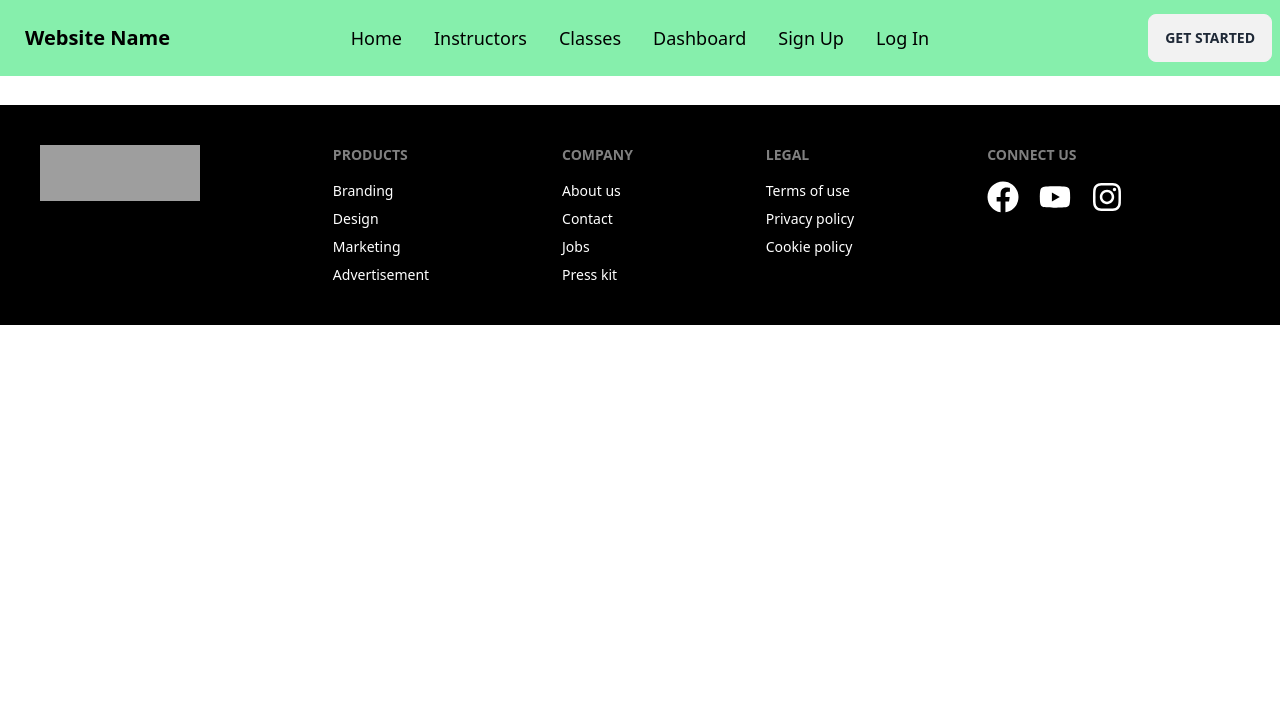
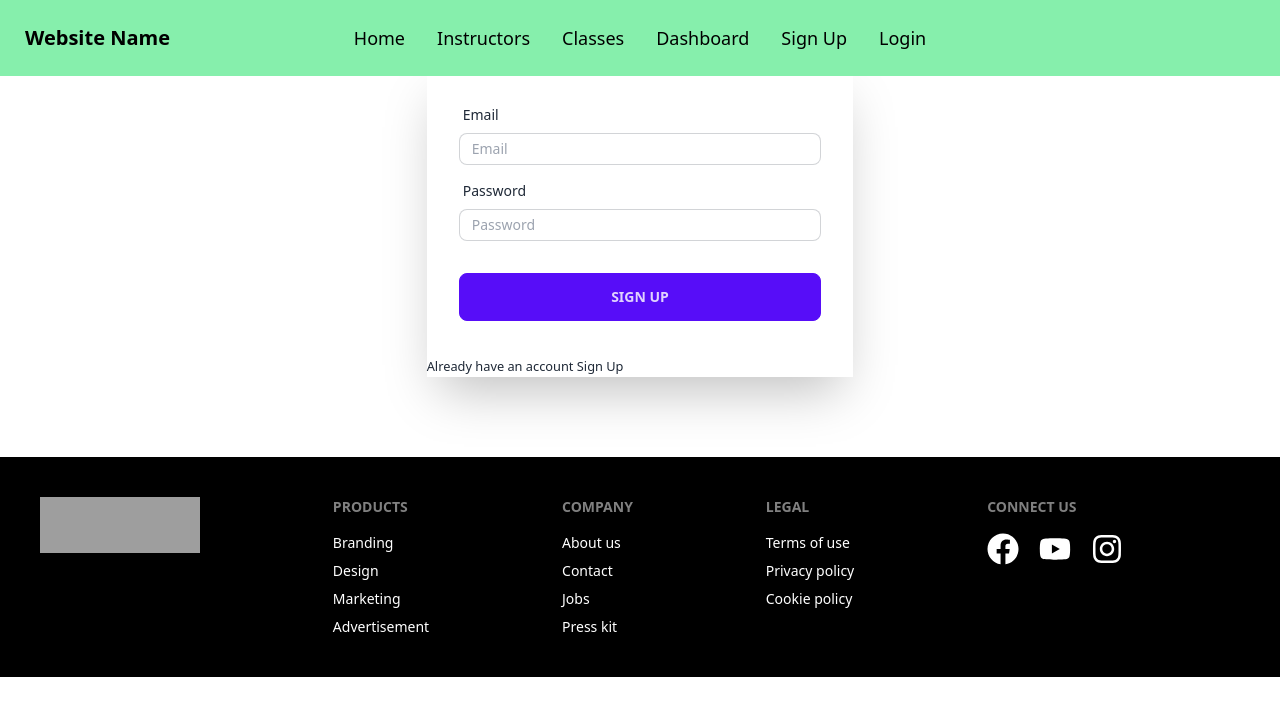
Before and after one commit to aminulislam2002/game-genious-institute, a React (Vite) app: page /logIn in a window 1280 px wide. Shown: the top 716 px of the page. Built offline with nearby package versions, Linux system fonts and the light colour scheme; no server answers; grey boxes are pictures that could not be loaded.

Commit message:
signup and signin method add

```diff
--- a/src/main.jsx
+++ b/src/main.jsx
@@ -3,11 +3,14 @@ import ReactDOM from "react-dom/client";
 import { RouterProvider } from "react-router-dom";
 import "./index.css";
 import router from "./routes/Route";
+import AuthProvider from "./providers/AuthProvider";
 
 ReactDOM.createRoot(document.getElementById("root")).render(
   <React.StrictMode>
-    <div className="max-w-screen-xl mx-auto">
-      <RouterProvider router={router} />
-    </div>
+    <AuthProvider>
+      <div className="max-w-screen-xl mx-auto">
+        <RouterProvider router={router} />
+      </div>
+    </AuthProvider>
   </React.StrictMode>
 );
--- a/src/pages/Shared/NavBar/NavBar.jsx
+++ b/src/pages/Shared/NavBar/NavBar.jsx
@@ -1,6 +1,16 @@
+import { useContext } from "react";
 import { Link } from "react-router-dom";
+import { AuthContext } from "../../../providers/AuthProvider";
 
 const NavBar = () => {
+  const { user, logOutUser } = useContext(AuthContext);
+
+  const handleLogOut = () => {
+    logOutUser()
+      .then(() => {})
+      .catch((error) => console.log(error));
+  };
+
   const navOptions = (
     <>
       <li>
@@ -18,9 +28,19 @@ const NavBar = () => {
       <li>
         <Link to="/signUp">Sign Up</Link>
       </li>
-      <li>
-        <Link to="/logIn">Log In</Link>
-      </li>
+      {user ? (
+        <>
+          <button onClick={handleLogOut} className="btn btn-ghost">
+            LogOut
+          </button>
+        </>
+      ) : (
+        <>
+          <li>
+            <Link to="/logIn">Login</Link>
+          </li>
+        </>
+      )}
     </>
   );
 
@@ -49,9 +69,7 @@ const NavBar = () => {
         <div className="navbar-center hidden lg:flex">
           <ul className="menu menu-horizontal px-1 text-lg">{navOptions}</ul>
         </div>
-        <div className="navbar-end">
-          <a className="btn">Get started</a>
-        </div>
+        <div className="navbar-end">{user && <a className="btn">{user?.displayName}</a>}</div>
       </div>
       <hr />
     </>
--- a/src/pages/SignIn/SignIn.jsx
+++ b/src/pages/SignIn/SignIn.jsx
@@ -1,8 +1,80 @@
+import { useContext } from "react";
+import { useForm } from "react-hook-form";
+import { AuthContext } from "../../providers/AuthProvider";
+import { Link, useNavigate } from "react-router-dom";
+import Swal from "sweetalert2";
+
 const SignIn = () => {
+  const { register, handleSubmit } = useForm();
+
+  const { logInUser } = useContext(AuthContext);
+  const navigate = useNavigate();
+  const from = location.state?.from?.pathname || "/";
+
+  const onSubmit = (data) => {
+    console.log(data);
+    logInUser(data.email, data.password).then((result) => {
+      const user = result.user;
+      console.log(user);
+      Swal.fire({
+        title: "User Login Successful.",
+        showClass: {
+          popup: "animate__animated animate__fadeInDown",
+        },
+        hideClass: {
+          popup: "animate__animated animate__fadeOutUp",
+        },
+      });
+      navigate(from, { replace: true });
+    });
+  };
+
   return (
-    <div>
-      <h1>Sign In</h1>
-    </div>
+    <>
+      <div>
+        <div className="w-4/12 mx-auto mt-16 shadow-2xl bg-base-100">
+          <form onSubmit={handleSubmit(onSubmit)} className="card-body">
+            <div className="form-control">
+              <label className="label">
+                <span className="label-text">Email</span>
+              </label>
+              <input
+                type="email"
+                {...register("email", { required: true })}
+                name="email"
+                placeholder="Email"
+                className="input input-bordered input-sm"
+              />
+            </div>
+            <div className="form-control">
+              <label className="label">
+                <span className="label-text">Password</span>
+              </label>
+              <input
+                type="password"
+                {...register("password", {
+                  required: true,
+                  minLength: 6,
+                  maxLength: 20,
+                  pattern: /(?=.*[A-Z])(?=.*[!@#$&*])(?=.*[0-9])(?=.*[a-z])/,
+                })}
+                placeholder="Password"
+                className="input input-bordered input-sm"
+              />
+            </div>
+
+            <div className="form-control mt-6">
+              <input className="btn btn-primary" type="submit" value="Sign Up" />
+            </div>
+          </form>
+          <p>
+            <small>
+              Already have an account <Link to="/signUp">Sign Up</Link>
+            </small>
+          </p>
+        </div>
+      </div>
+    </>
   );
 };
 
--- a/src/pages/SignUp/SignUp.jsx
+++ b/src/pages/SignUp/SignUp.jsx
@@ -1,5 +1,8 @@
+import { useContext } from "react";
 import { useForm } from "react-hook-form";
-import { Link } from "react-router-dom";
+import { Link, useNavigate } from "react-router-dom";
+import Swal from "sweetalert2";
+import { AuthContext } from "../../providers/AuthProvider";
 
 const SignUp = () => {
   const {
@@ -9,8 +12,31 @@ const SignUp = () => {
     formState: { errors },
   } = useForm();
 
+  const { createUserWithEmail, updateUserProfile } = useContext(AuthContext);
+  const navigate = useNavigate();
+
+  // TODO: update user name
+
   const onSubmit = (data) => {
     console.log(data);
+    createUserWithEmail(data.email, data.password).then((result) => {
+      const loggedUser = result.user;
+      console.log(loggedUser);
+      updateUserProfile(data.name, data.photoURL)
+        .then(() => {
+          console.log("user profile info updated");
+          reset();
+          Swal.fire({
+            position: "top-end",
+            icon: "success",
+            title: "User created successfully.",
+            showConfirmButton: false,
+            timer: 1500,
+          });
+          navigate("/");
+        })
+        .catch((error) => console.log(error));
+    });
   };
 
   return (
@@ -93,7 +119,7 @@ const SignUp = () => {
           </form>
           <p>
             <small>
-              Already have an account <Link to="/login">Login</Link>
+              Already have an account <Link to="/login">Log In</Link>
             </small>
           </p>
         </div>
```
